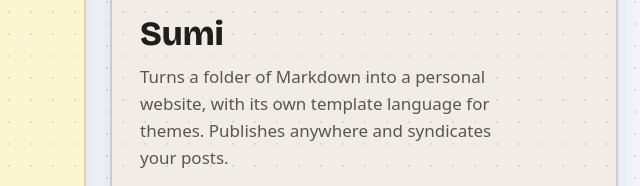
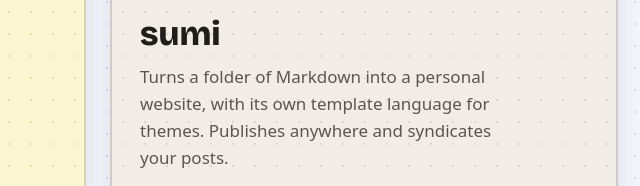
Before and after one commit to NekoLabStudio/nekolabstudio.github.io, a plain HTML site: page index.html in a window 1280 px wide. Shown: the part 471-657 px from the top of the page, 542-1182 px from the left. Drawn offline with Linux system fonts and the light colour scheme.

Commit message:
Lowercase the sumi title, like purr

```diff
--- a/index.html
+++ b/index.html
@@ -56,7 +56,7 @@
                   <img class="door-icon" src="/assets/sumi.png" alt="" width="96" height="96">
                 </picture>
               </div>
-              <h2>Sumi</h2>
+              <h2>sumi</h2>
               <p>Turns a folder of Markdown into a personal website, with its own template language for themes. Publishes anywhere and syndicates your posts.</p>
               <span class="link">Read the docs</span>
             </a>
```
